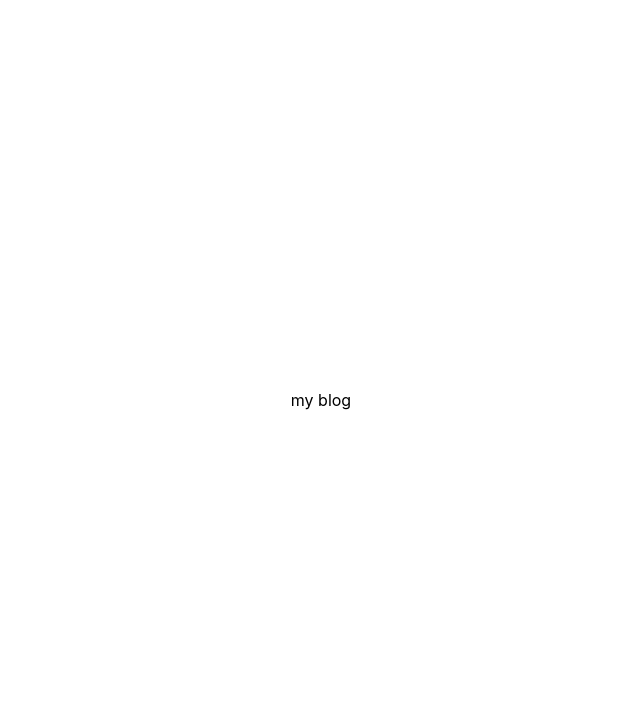
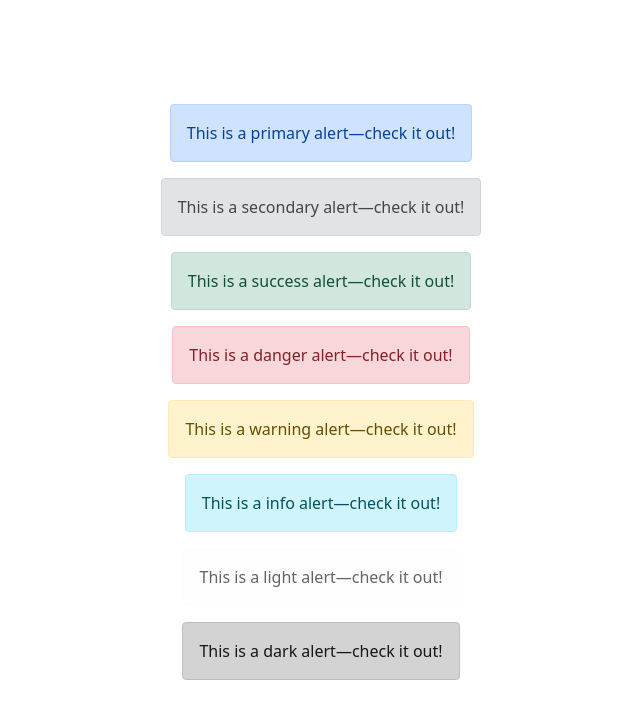
Before and after one commit to Buyanaa12/blog-bb, a Next.js app: page / in a window 1280 px wide. Shown: the top 718 px of the page, without its empty margins (319-959 px from the left). Built offline with nearby package versions, Linux system fonts and the light colour scheme.

Commit message:
react bootstrap tai holboloo

```diff
--- a/package.json
+++ b/package.json
@@ -9,8 +9,10 @@
     "lint": "next lint"
   },
   "dependencies": {
+    "bootstrap": "^5.1.1",
     "next": "11.1.2",
     "react": "17.0.2",
+    "react-bootstrap": "^2.0.0-rc.0",
     "react-dom": "17.0.2"
   },
   "devDependencies": {
--- a/pages/index.js
+++ b/pages/index.js
@@ -1,7 +1,25 @@
 import Head from "next/head";
 import Image from "next/image";
 import styles from "../styles/Home.module.css";
+import Alert from "react-bootstrap/Alert";
 
 export default function Home() {
-  return <div className={styles.container}>my blog</div>;
+  return (
+    <div className={styles.container}>
+      {[
+        "primary",
+        "secondary",
+        "success",
+        "danger",
+        "warning",
+        "info",
+        "light",
+        "dark",
+      ].map((variant, idx) => (
+        <Alert key={idx} variant={variant}>
+          This is a {variant} alert—check it out!
+        </Alert>
+      ))}
+    </div>
+  );
 }
```
Also changed, not shown: pages/_app.js (+4 -3 lines), 1 other file (tests, documents, lock files or other folders).
